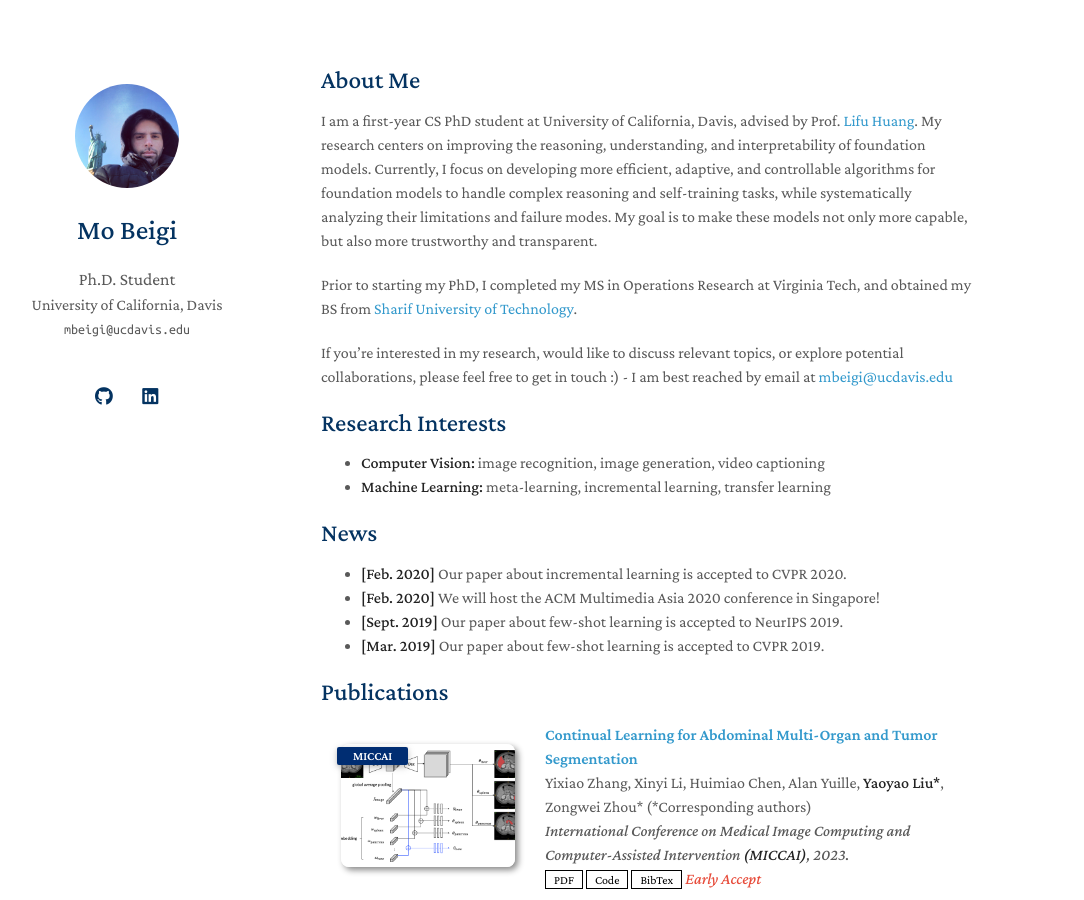
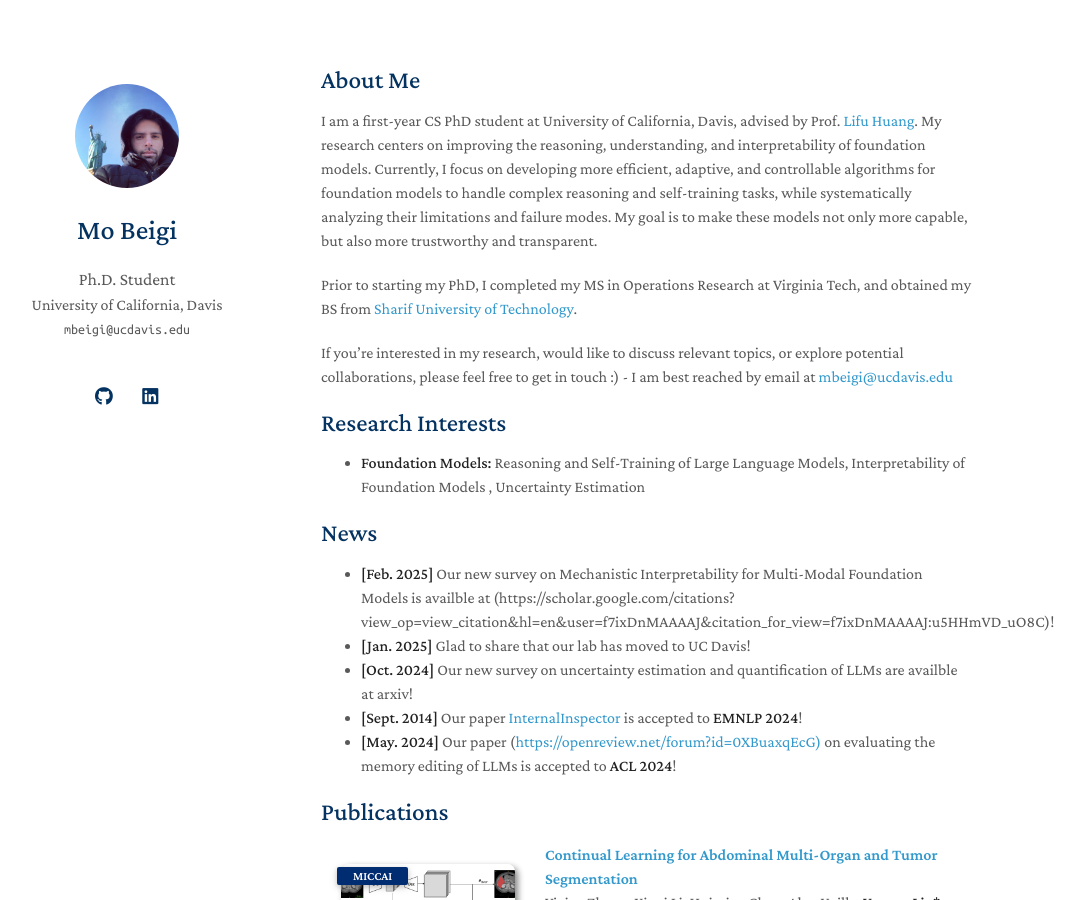
Before and after one commit to mbeigics/mbeigics.github.io, a Jekyll site: the page built from index.md, in a window 1280 px wide and 900 px high. Shown: the whole window, without its empty margins (149-1233 px from the left). Built offline with Jekyll 4.4.1, drawn with Linux system fonts in a browser that asks for light colours; a style sheet for code colours, icons or effects is not loaded; our own code applies the rules of GitHub Pages for plain Markdown files.

Commit message:
Update index.md

```diff
--- a/index.md
+++ b/index.md
@@ -13,15 +13,14 @@ If you're interested in my research, would like to discuss relevant topics, or e
 
 ## Research Interests
 
-- **Computer Vision:** image recognition, image generation, video captioning
-- **Machine Learning:** meta-learning, incremental learning, transfer learning
+- **Foundation Models:** Reasoning and Self-Training of Large Language Models, Interpretability of Foundation Models , Uncertainty Estimation
 
 ## News
-
-- **[Feb. 2020]** Our paper about incremental learning is accepted to CVPR 2020.
-- **[Feb. 2020]** We will host the ACM Multimedia Asia 2020 conference in Singapore!
-- **[Sept. 2019]** Our paper about few-shot learning is accepted to NeurIPS 2019.
-- **[Mar. 2019]** Our paper about few-shot learning is accepted to CVPR 2019.
+- **[Feb. 2025]** Our new survey on Mechanistic Interpretability for Multi-Modal Foundation Models is availble at (https://scholar.google.com/citations?view_op=view_citation&hl=en&user=f7ixDnMAAAAJ&citation_for_view=f7ixDnMAAAAJ:u5HHmVD_uO8C)!
+- **[Jan. 2025]** Glad to share that our lab has moved to UC Davis!
+- **[Oct. 2024]** Our new survey on uncertainty estimation and quantification of LLMs are availble at arxiv!
+- **[Sept. 2014]** Our paper [InternalInspector](https://arxiv.org/abs/2406.12053) is accepted to [**EMNLP 2024**](https://2024.emnlp.org/)!
+- **[May. 2024]** Our paper ([https://openreview.net/forum?id=0XBuaxqEcG)](https://arxiv.org/abs/2402.11122) on evaluating the memory editing of LLMs is accepted to [**ACL 2024**](https://2024.aclweb.org/)!
 
 {% include_relative _includes/publications.md %}
 
```
